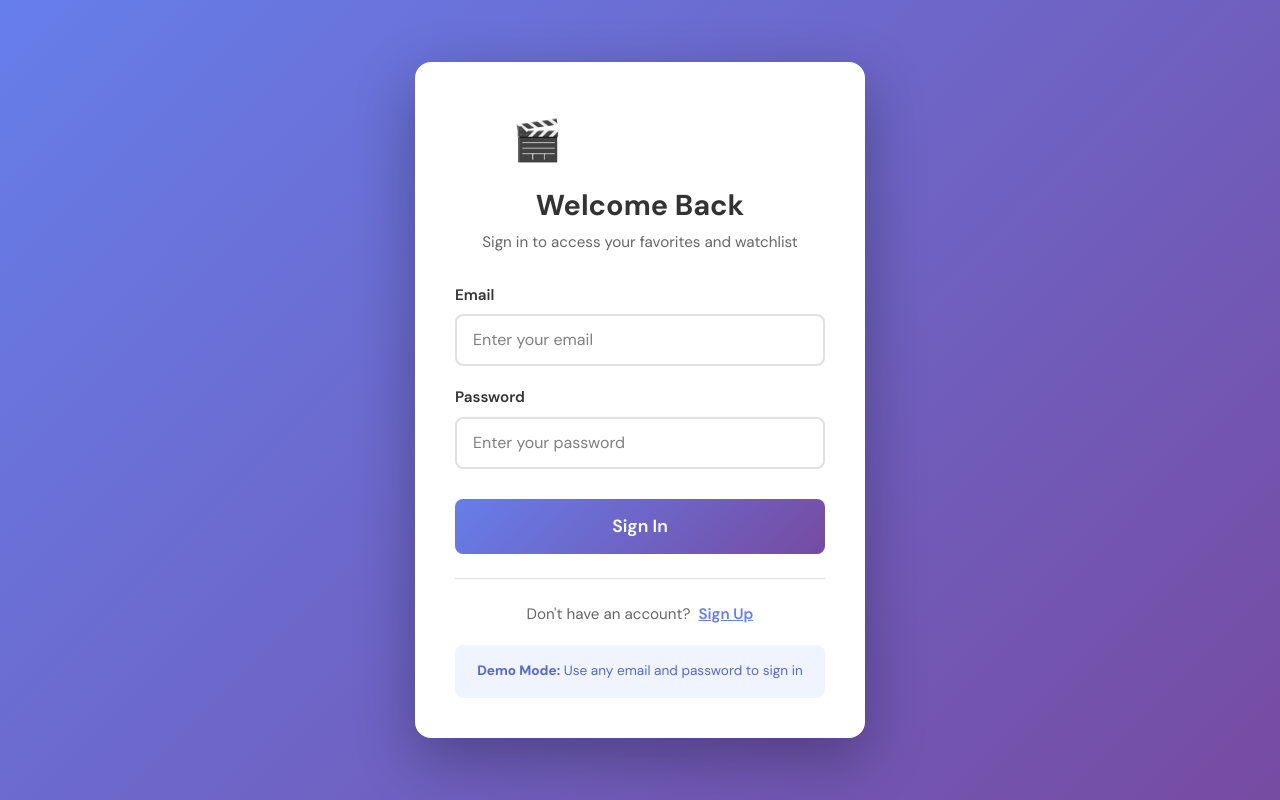
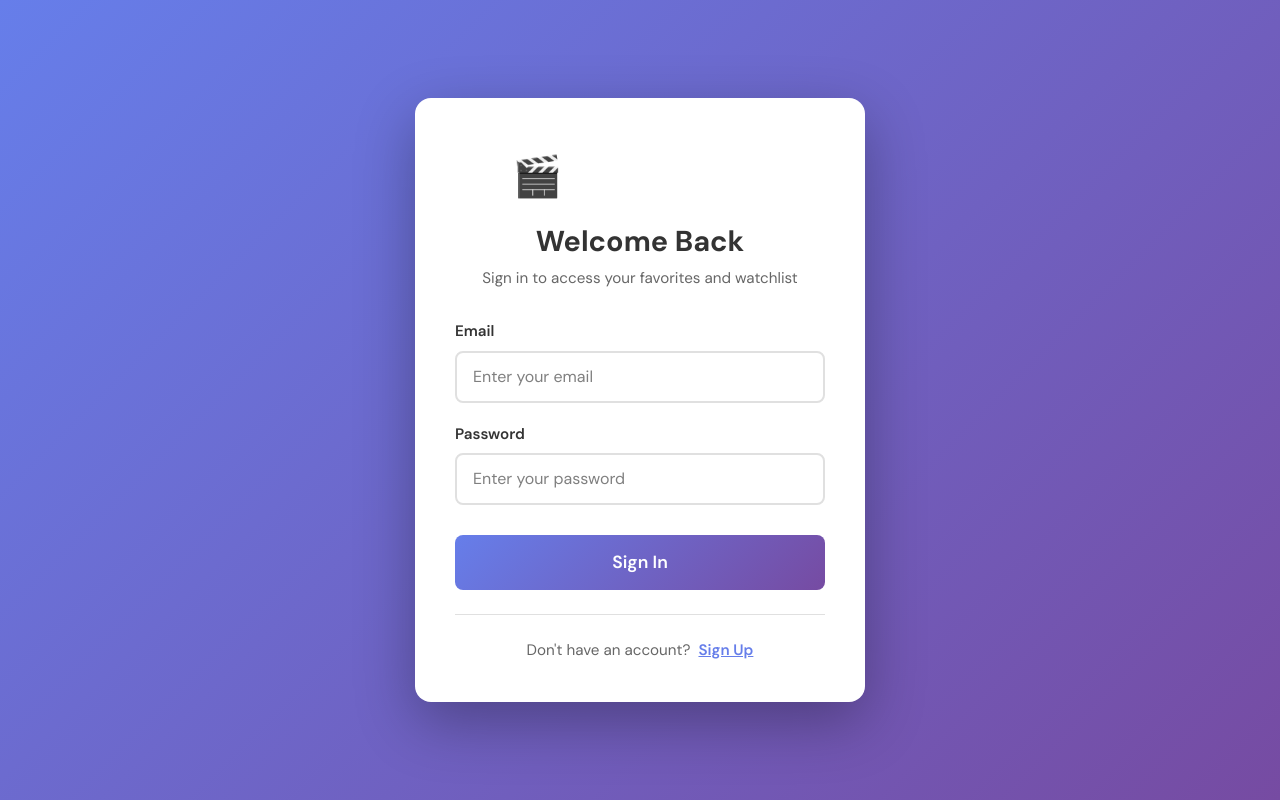
Before and after one commit to KingsleyMe-1/MovieHub, a React (Vite) app in the folder MovieHub/: page /signin in a window 1280 px wide. Built offline with nearby package versions, Linux system fonts and the light colour scheme.

Commit message:
Remove the demo message

```diff
--- a/MovieHub/src/component/SignIn.jsx
+++ b/MovieHub/src/component/SignIn.jsx
@@ -132,12 +132,6 @@ const SignIn = () => {
             </button>
           </p>
         </div>
-
-        <div className="demo-info">
-          <p className="demo-note">
-            <strong>Demo Mode:</strong> Use any email and password to sign in
-          </p>
-        </div>
       </div>
     </div>
   );
--- a/MovieHub/src/styles/SignIn.css
+++ b/MovieHub/src/styles/SignIn.css
@@ -136,24 +136,6 @@
   color: #764ba2;
 }
 
-.demo-info {
-  background: #f0f4ff;
-  padding: 16px;
-  border-radius: 8px;
-  margin-top: 20px;
-  text-align: center;
-}
-
-.demo-note {
-  color: #5568d3;
-  font-size: 0.85rem;
-  margin: 0;
-}
-
-.demo-note strong {
-  font-weight: 700;
-}
-
 @media (max-width: 480px) {
   .signin-container {
     padding: 30px 20px;
```
